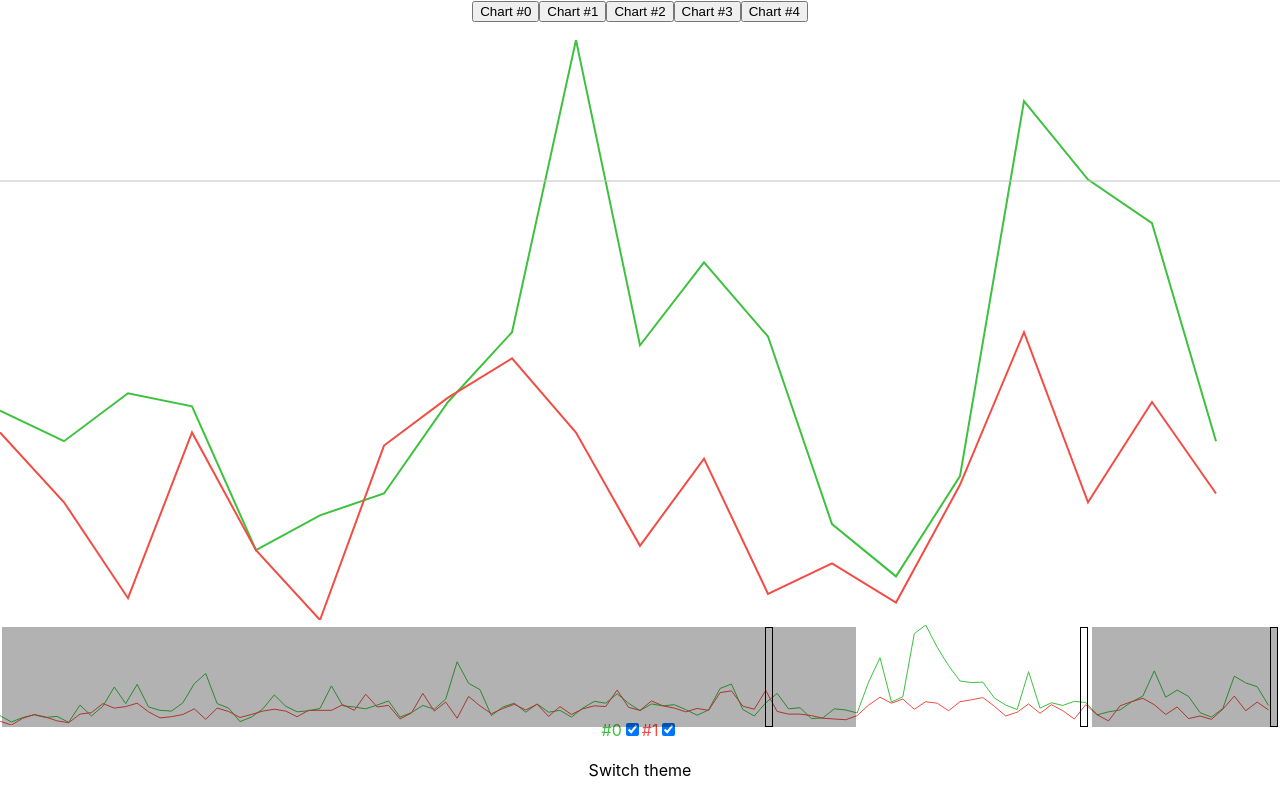
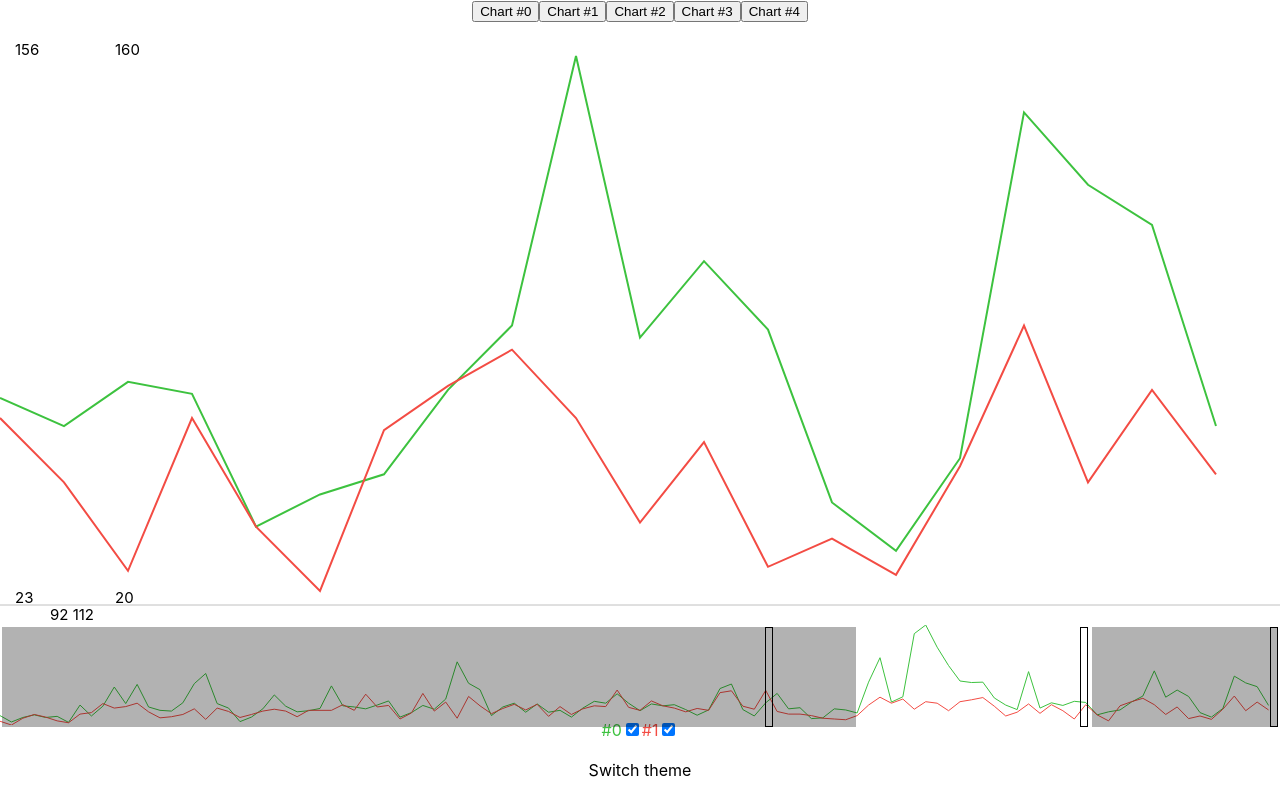
Before and after one commit to Kyr/telegramContest, a React (Create React App) app: page / in a window 1280 px wide. Built offline with nearby package versions, Linux system fonts and the light colour scheme.

Commit message:
Fix axis limits

```diff
--- a/src/App.js
+++ b/src/App.js
@@ -14,7 +14,7 @@ function app ({data}) {
 
   return (
     <div className="App">
-      <header>
+      <header onClick={() => console.log('header click')}>
         <ChartSelector chartNames={names} onChange={setActive}/>
       </header>
 
--- a/src/displayLines/displayLines.js
+++ b/src/displayLines/displayLines.js
@@ -53,6 +53,14 @@ function displayLines ({dataSets, enabled, colors}) {
     setChartHeight(parseInt(chartContainerStyle.height));
   }, []);
 
+  const cursor = enabled.map(name => {
+    const y = dataSets.get(name).slice(leftBound, rightBound + 1);
+    const stroke = colors[name];
+    const pathBuilder = getPathBuilder(width / y.length, yMin, yMax, height / (yMax - yMin));
+
+    return [name, stroke, y, pathBuilder(y)];
+  });
+
   const showTooltip = e => {
     const {
       clientX,
@@ -64,21 +72,13 @@ function displayLines ({dataSets, enabled, colors}) {
     const height = yMax - yMin;
 
     setTooltip({
-      height,
+      height: chartHeight,
       clientX,
       x:      position * xStep,
       xLabel: positionName,
       dots:   cursor.map(([name, stroke, y]) => [name, stroke, yMax - y[position]]),
     });
   };
-
-  const cursor = enabled.map(name => {
-    const y = dataSets.get(name).slice(leftBound, rightBound + 1);
-    const stroke = colors[name];
-    const pathBuilder = getPathBuilder(width / y.length, yMin, yMax, height / (yMax - yMin));
-
-    return [name, stroke, y, pathBuilder(y)];
-  });
 
   function hideTooltip (e) {
     setTooltip(null);
@@ -99,17 +99,21 @@ function displayLines ({dataSets, enabled, colors}) {
 
   const timelinePath = createPathBuilder(yMin, yMax, x.length, height, width);
 
+//  debugger
   return (
     <div className="chart-view">
       <div className="large-view"  ref={chartRef} onMouseMove={showTooltip} onMouseOut={hideTooltip}>
         {/*<div className="chart-container">*/}
+          <Tooltip {...tooltip} />
 
           <DrawCharts
             {...{width, height: chartHeight, leftBound, rightBound, getX, getOrdinates}}
-          />
+          >
+              {tooltip && <DisplayHoverAbscissa {...tooltip} />}
+          </DrawCharts>
 
           {/*
-          <Tooltip {...tooltip} />
+
 
           {
             width && enabled.length > 0 && (
@@ -118,6 +122,7 @@ function displayLines ({dataSets, enabled, colors}) {
             )
           }
 */}
+
         {/*</div>*/}
       </div>
 
@@ -157,7 +162,7 @@ function displayLines ({dataSets, enabled, colors}) {
 }
 
 function getPathBuilder (xStep, yMin, yMax, yScale = 1) {
-  console.log(xStep, yMin, yMax, yScale);
+//  console.log(xStep, yMin, yMax, yScale);
   return pathBuilder;
 
   /**
--- a/src/displayLines/drawCharts.js
+++ b/src/displayLines/drawCharts.js
@@ -1,23 +1,76 @@
-import React from 'react';
+import React, {useState} from 'react';
 import createPathBuilder from "./createPathBuilder";
 import getBounds from "../lib/getBounds";
+import floorNumber from "./prettyfy";
 
 export default DrawCharts;
 
-function DrawCharts ({width, height, getX, getOrdinates, leftBound, rightBound}) {
-  if (!width) return null;
+const fontSize = 15;
+const gutter = 2;
+
+function DrawCharts ({children, width, height, getX, getOrdinates, leftBound, rightBound}) {
+  if (width === 0) return null;
 
   const ordinates = getOrdinates(leftBound, rightBound);
 
-  const [yMin, yMax] = getBounds(ordinates.reduce((all, [name,,y]) => all.concat(y), []));
+  if (ordinates.length === 0) return null;
 
-  const pathBuilder = createPathBuilder(yMin,yMax, rightBound - leftBound, height, width);
+  const [yMin, yMax] = getBounds(ordinates.reduce((all, [name, , y]) => all.concat(y), []));
+
+  //const bottomBound = floorNumber(yMin);
+
+  const [bottomBound, topBound] = getSteps(yMin, yMax);
+//  const topBound = floorNumber(yMax, 1);
+//  const times = Math.max(2, Math.trunc(yMax / bottomBound));
+
+//const topBound = bottomBound * (times * bottomBound < yMax ? times + 1 : times);
+
+
+
+    const pathBuilder = createPathBuilder(bottomBound, topBound, rightBound - leftBound, height - fontSize - gutter, width);
+
+//  const pathBuilder = createPathBuilder(yMin, yMax, rightBound - leftBound, height - fontSize - gutter, width);
+
+  const xCaptions = createXCaptions(width, getX(leftBound, rightBound));
+
+/*
+  const [tooltip, setTooltip] = useState(null);
+
+  const showTooltip = e => {
+    const {
+      clientX,
+    } = e;
+    const xCursor = x.slice(leftBound, rightBound + 1);
+    const xStep = width / xCursor.length;
+    const position = parseInt(clientX / xStep);
+    const positionName = xCursor[position];
+    const height = yMax - yMin;
+
+    setTooltip({
+      height,
+      clientX,
+      x:      position * xStep,
+      xLabel: positionName,
+      dots:   cursor.map(([name, stroke, y]) => [name, stroke, yMax - y[position]]),
+    });
+  };
+
+
+  function hideTooltip (e) {
+    setTooltip(null);
+  }
+*/
+
 
   return (
-    <svg viewBox={`0 0 ${width} ${height}`} preserveAspectRatio="none">
+    <svg viewBox={`0 0 ${width} ${height}`} preserveAspectRatio="none" >
 {/*
+      <Tooltip {...tooltip} />
+*/}
+      {/*
       <Axises {...{width, height, yMin, yMax, leftBound, rightBound}} />
 */}
+<g>
       {
         ordinates.map(([name, stroke, y]) => {
 //                  const y = dataSets.get(name).slice(leftBound).slice(0, rightBound-leftBound);
@@ -26,11 +79,80 @@ function DrawCharts ({width, height, getX, getOrdinates, leftBound, rightBound})
           )
         })
       }
-      <path d={`M 0,${yMax - 15} H${width}`} stroke="silver"/>
+</g>
 
-{/*
+      <text x={15} y={fontSize} fontSize={fontSize}>{yMax}</text>
+      <text x={115} y={fontSize} fontSize={fontSize}>{topBound}</text>
+
+      {/*<path d={`M 0,${height} H${width}`} stroke="silver"/>*/}
+      <text x={15} y={height - fontSize - gutter} fontSize={fontSize}>{yMin}</text>
+      <text x={115} y={height - fontSize - gutter} fontSize={fontSize}>{bottomBound}</text>
+
+      <path d={`M 0,${height-fontSize} H${width}`} stroke="silver"/>
+
+      <text x={50} y={height} fontSize={fontSize}>{leftBound} {rightBound} </text>
+
+      { children }
+
+      {/*
       {tooltip && <DisplayHoverAbscissa {...tooltip} />}
 */}
     </svg>
   );
 }
+
+function createXCaptions(abscissas) {
+
+}
+
+function getSteps(_min_, _max_){
+  const delta = floorNumber(_max_ - _min_);
+  const dec = floorNumber(0.1 * delta);
+
+  let min = floorNumber(_min_);
+
+
+  if (dec === 0 ) {
+    return [min, Math.max(floorNumber(_max_, 1), min + delta)]
+  }
+
+  while (min > _min_) {
+    min = min - dec;
+  }
+
+  while (dec > 0 && dec < Math.abs(_min_ - min)) {
+    min = min + dec;
+  }
+
+  let max = min + 10 * dec;
+
+  while (max < _max_ && dec > 0) {
+    max  = max + dec;
+  }
+
+
+  return [min, max];
+
+/*
+  const min = floorNumber(_min_);
+  const delta = floorNumber(_max_ - _min_);
+//debugger
+
+  let max = min + delta;
+  let step = floorNumber(delta / 5);
+   while (max < _max_) {
+     max  = max + step;
+   }
+
+   return [min, max];
+
+/!*
+  if (_max_ - (min + delta) > step) {
+    return [min, min + delta + step];
+  } else {
+    return [min, min + delta];
+  }
+
+*!/
+*/
+}
--- /dev/null
+++ b/src/displayLines/prettyfy.js
@@ -0,0 +1,24 @@
+export default floorNumber;
+
+function floorNumber (_number_, add = 0) {
+  const n = _number_.toString();
+
+//  debugger
+  if(n.length === 1) {
+    return 0;
+  }
+
+  const divider = Math.pow(10, (n.length - 1));
+  const number = Math.trunc(_number_ / divider);
+
+  return (number + add) * divider;
+}
+
+export function roundInterval(min, max) {
+/*
+  const delta = floorNumber(max - min);
+  const p = 0.01 * delta;
+*/
+
+
+}
```
